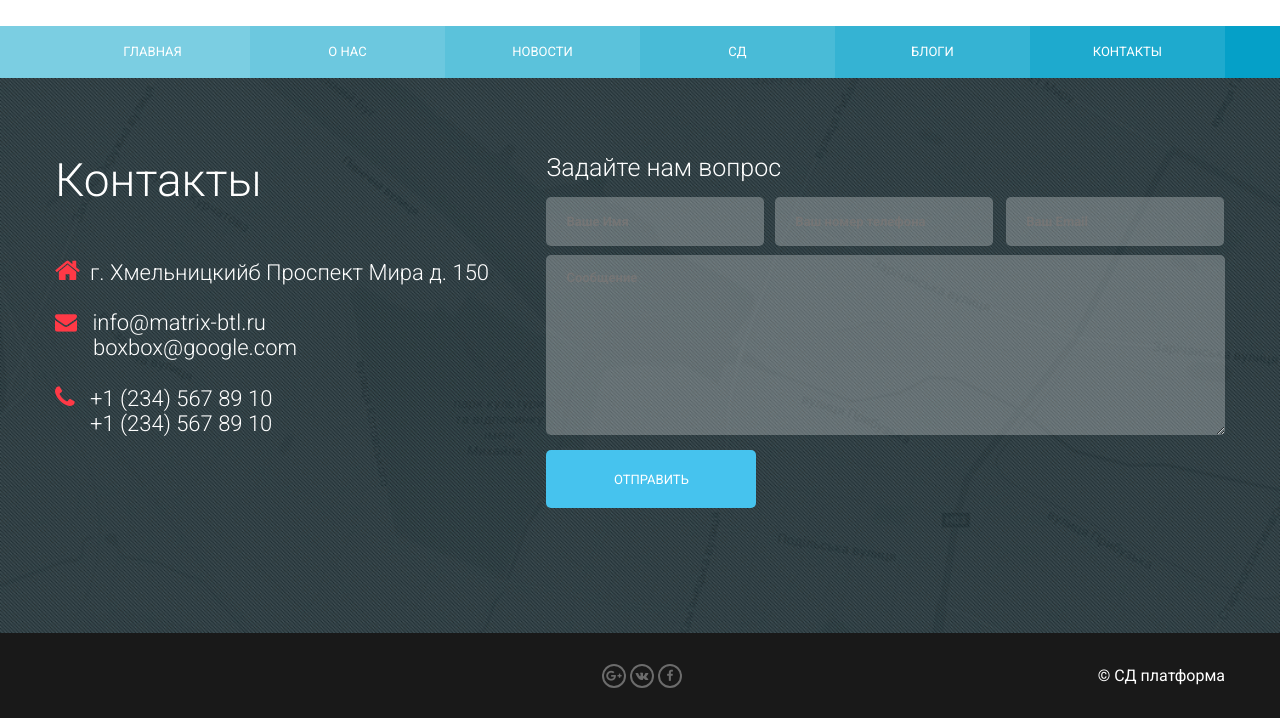
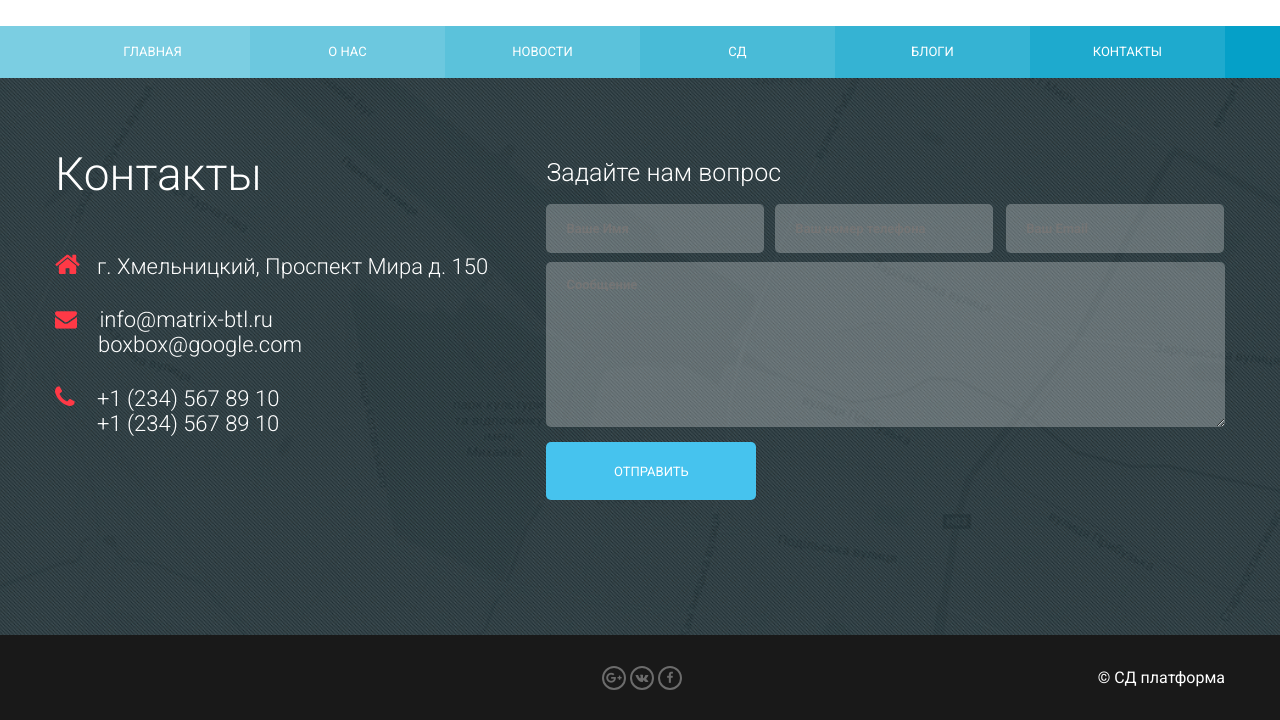
Before and after one commit to anega/sd-platform, a plain HTML site: page pages/contacts.html in a window 1280 px wide. Shown: the part 89-809 px from the top of the page. Drawn offline with nearby package versions, Linux system fonts and the light colour scheme.

Commit message:
Pixel perfect

```diff
--- a/pages/contacts.html
+++ b/pages/contacts.html
@@ -77,7 +77,7 @@
                 <h1 class="title">Контакты</h1>
                 <ul>
                     <li>
-                        <i class="fa fa-home"></i>г. Хмельницкийб Проспект Мира д. 150
+                        <i class="fa fa-home"></i>г. Хмельницкий, Проспект Мира д. 150
                     </li>
                     <li>
                         <i class="fa fa-envelope"></i>
@@ -97,7 +97,7 @@
                     <input type="text" placeholder="Ваше Имя">
                     <input type="text" placeholder="Ваш номер телефона">
                     <input type="text" placeholder="Ваш Email">
-                    <textarea name="" id="" cols="30" rows="10" placeholder="Сообщение"></textarea>
+                    <textarea name="" id="" rows="9" placeholder="Сообщение"></textarea>
                     <button>Отправить</button>
                 </div>
             </div>
--- a/styles/style.css
+++ b/styles/style.css
@@ -1049,12 +1049,13 @@ button.btn {
 }
 
 .contact-page .section.content .container .main-content {
-    padding: 35px 0 85px;
+    padding: 29px 0 95px;
 }
 
 .contact-us {
     float: left;
-    width: 42%;
+    margin-right: 1%;
+    width: 41%;
 }
 
 .contact-us .title {
@@ -1066,7 +1067,7 @@ button.btn {
 .contact-us li {
     color: #fff;
     font: 300 22px 'Roboto', 'Helvetica', 'Arial', sans-serif;
-    margin-bottom: 25px;
+    margin-bottom: 28px;
 }
 
 .contact-us li a {
@@ -1076,7 +1077,7 @@ button.btn {
 
 .contact-us li a:last-child {
     display: block;
-    margin-left: 38px;
+    margin-left: 43px;
 }
 
 .contact-us li:last-child p:nth-child(2) {
@@ -1084,12 +1085,12 @@ button.btn {
 }
 
 .contact-us li:last-child p:last-child {
-    margin-left: 35px;
+    margin-left: 42px;
 }
 
 .contact-us .fa {
     color: #ff3946;
-    margin-right: 10px;
+    margin-right: 17px;
 }
 
 .contact-us .fa.fa-home {
@@ -1107,7 +1108,7 @@ button.btn {
 .ask-us > h2 {
     color: #fff;
     font: 300 25px 'Roboto', 'Helvetica', 'Arial', sans-serif;
-    margin-bottom: 15px;
+    margin: 11px 0 17px;
 }
 
 .ask-us input,
```
